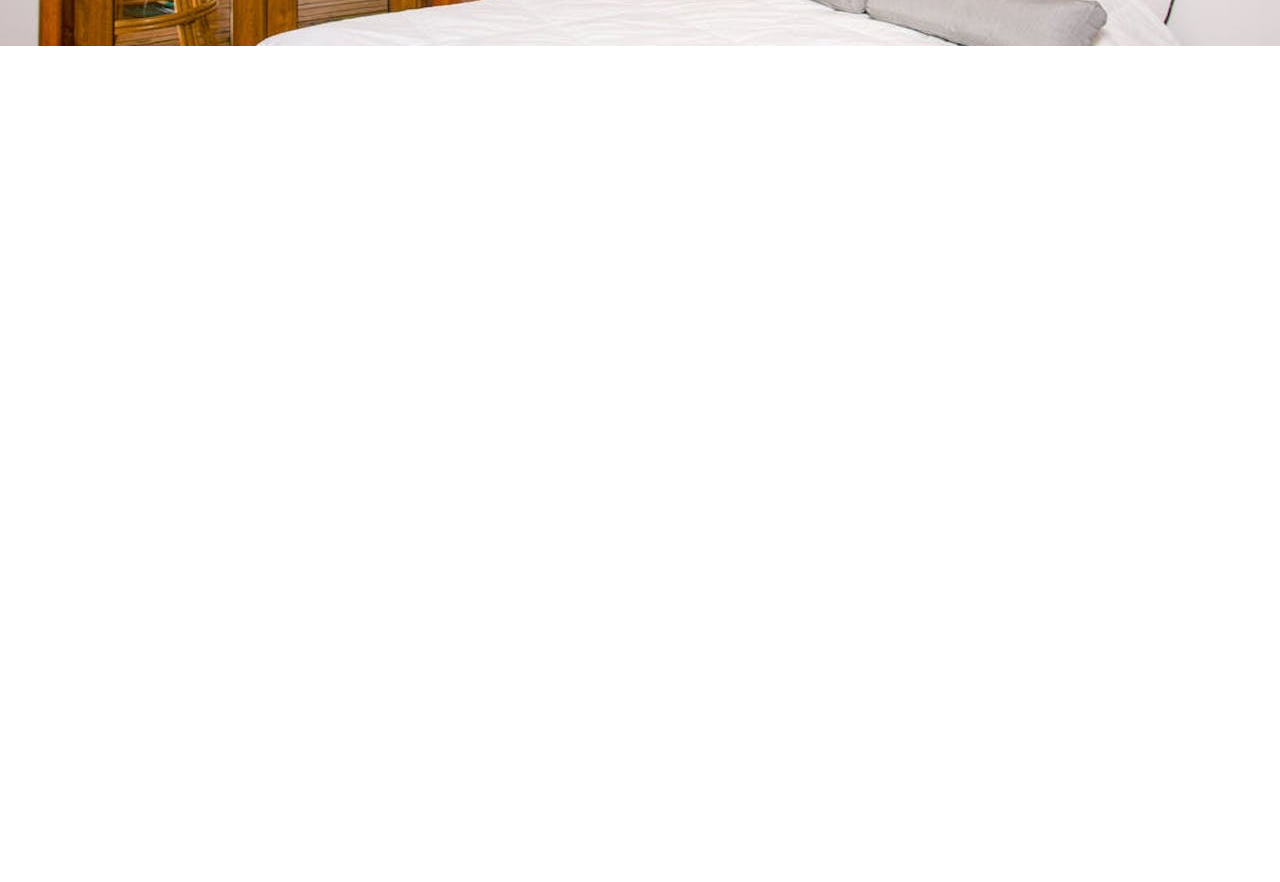
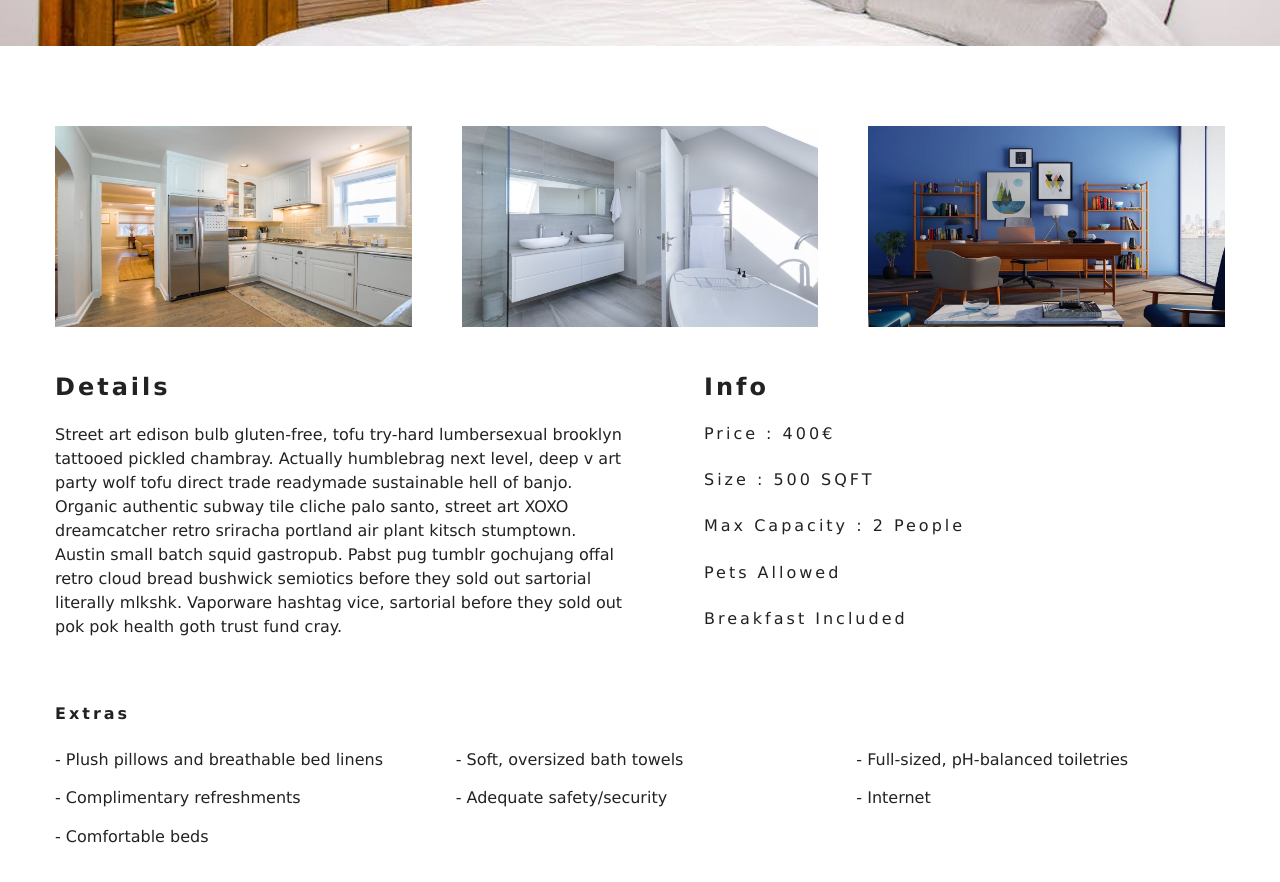
Before and after one commit to giannis-vasilopoulos/React-Contentful-Hotel-Reservation-Site, a React (Create React App) app: page /rooms/double-deluxe in a window 1280 px wide. Shown: the part 500-1382 px from the top of the page. Before the commit the page ends 800 px from the top, so only its background shows below. Built offline with nearby package versions, Linux system fonts and the light colour scheme; the HTML template or start-up script is replaced by a standard one.

Commit message:
Single Room - add room details sections

```diff
--- a/src/pages/SingleRoom.jsx
+++ b/src/pages/SingleRoom.jsx
@@ -23,7 +23,7 @@
       return (
         <div className="error">
           <h3>no such room could be found...</h3>
-          <Link to="/rooms" className="btn-primary">
+          <Link to="/rooms/" className="btn-primary">
             back to rooms
           </Link>
         </div>
@@ -40,14 +40,51 @@
       pets,
       images
     } = room;
+    const [mainImg, ...defaultImg] = images;
     return (
-      <StyledHero img={images[0]}>
-        <HeroBanner title={`${name} room`}>
-          <Link to="rooms" className="btn-primary">
-            back to rooms
-          </Link>
-        </HeroBanner>
-      </StyledHero>
+      <>
+        <StyledHero img={mainImg}>
+          <HeroBanner title={`${name} room`}>
+            <Link to="/rooms/" className="btn-primary">
+              back to rooms
+            </Link>
+          </HeroBanner>
+        </StyledHero>
+        <section className="single-room">
+          <div className="single-room-images">
+            {defaultImg.map((image, i) => {
+              return <img src={image} key={i} alt={name} />;
+            })}
+          </div>
+          <div className="single-room-info">
+            <article className="desc">
+              <h3>Details</h3>
+              <p>{description}</p>
+            </article>
+            <article className="info">
+              <h3>info</h3>
+              <h6>price : {price}€</h6>
+              <h6>size : {size} SQFT</h6>
+              <h6>
+                max capacity :
+                {capacity > 1 ? ` ${capacity} people` : ` ${capacity} person`}
+              </h6>
+              <h6>{pets ? "Pets allowed" : "No pets allowed"}</h6>
+              <h6>
+                {breakfast ? "Breakfast included" : "No Breakfast included"}
+              </h6>
+            </article>
+          </div>
+        </section>
+        <section className="room-extras">
+          <h6>Extras</h6>
+          <ul className="extras">
+            {extras.map((item, i) => {
+              return <li key={i}>- {item}</li>;
+            })}
+          </ul>
+        </section>
+      </>
     );
   }
 }
```
